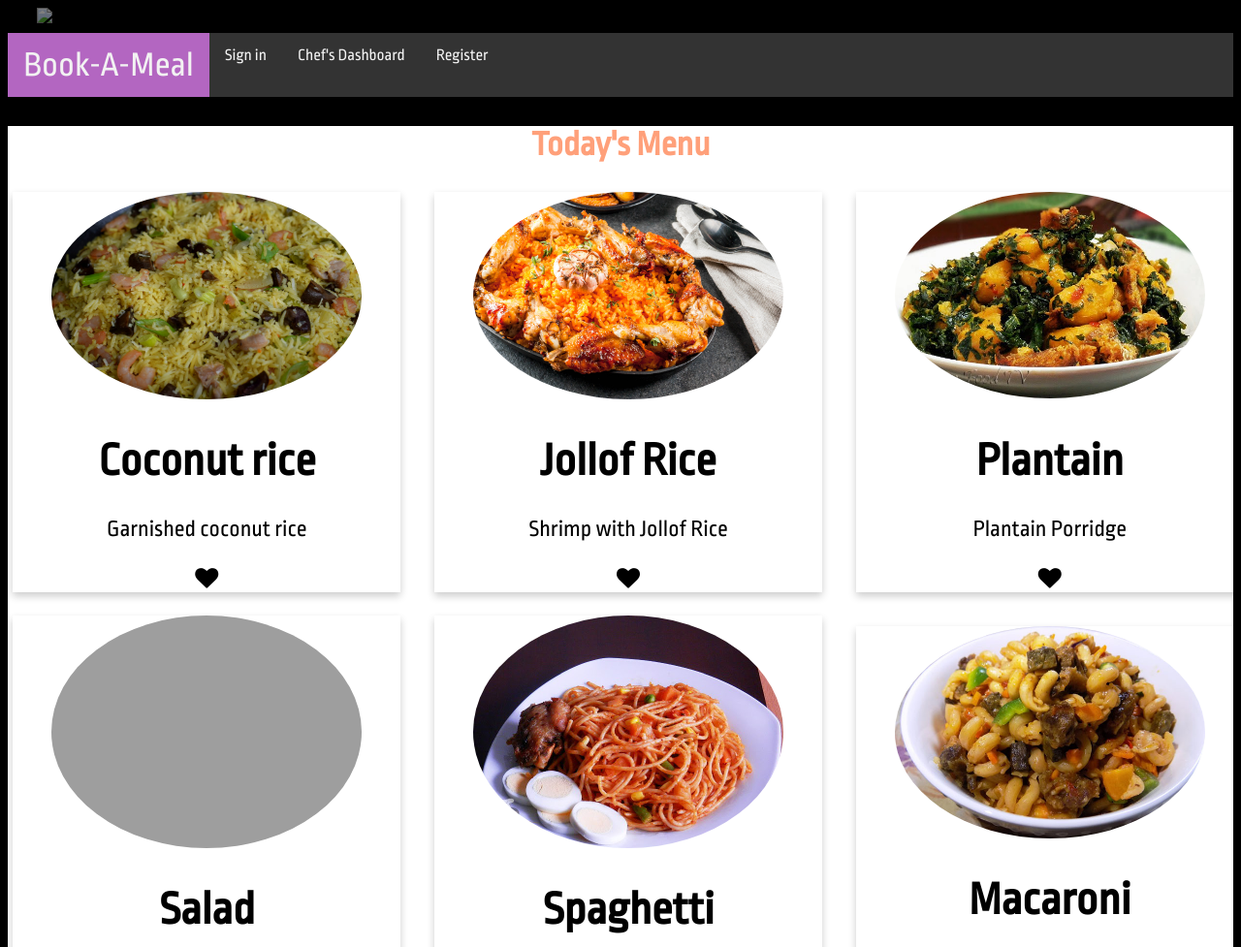
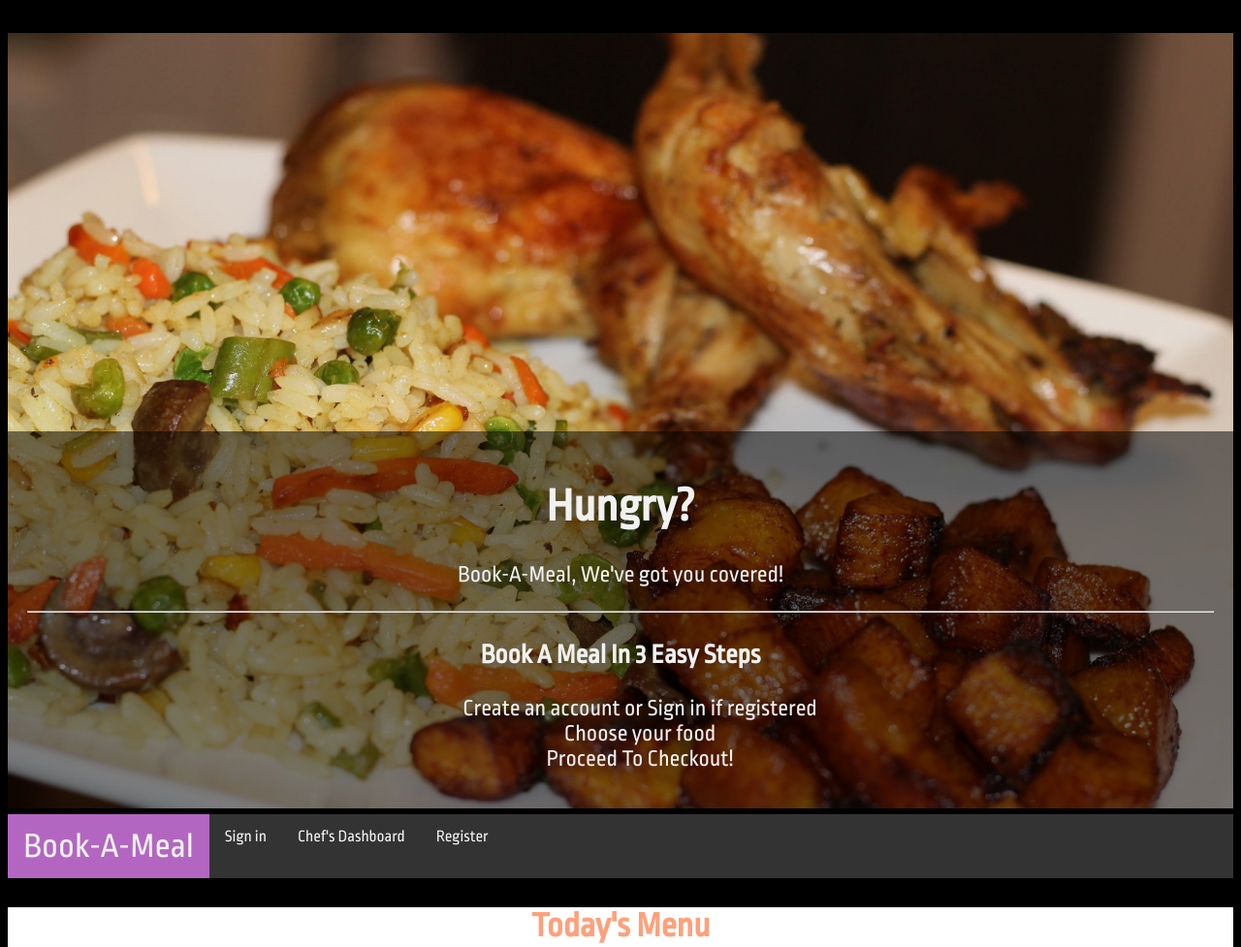
Before and after one commit to Benneee/MealApp, a plain HTML site: page UI/index.html in a window 1280 px wide. Shown: the top 977 px of the page at 97% size. Drawn offline with Linux system fonts and the light colour scheme; the site is published under a folder, as on GitHub Pages, so addresses that start at the root find nothing.

Commit message:
Corrected image link

```diff
--- a/UI/index.html
+++ b/UI/index.html
@@ -14,7 +14,7 @@
 <body>
 
         <div class="container-wide"> -->
-           <img id="cover" src="/UI/images/foods1.jpg" alt="Fried rice & dodo">
+           <img id="cover" src="../UI/images/foods1.jpg" alt="Fried rice & dodo">
             <div class="h1content">
               <h1>Hungry?</h1>
               <p>Book-A-Meal, We've got you covered!</p>
```
